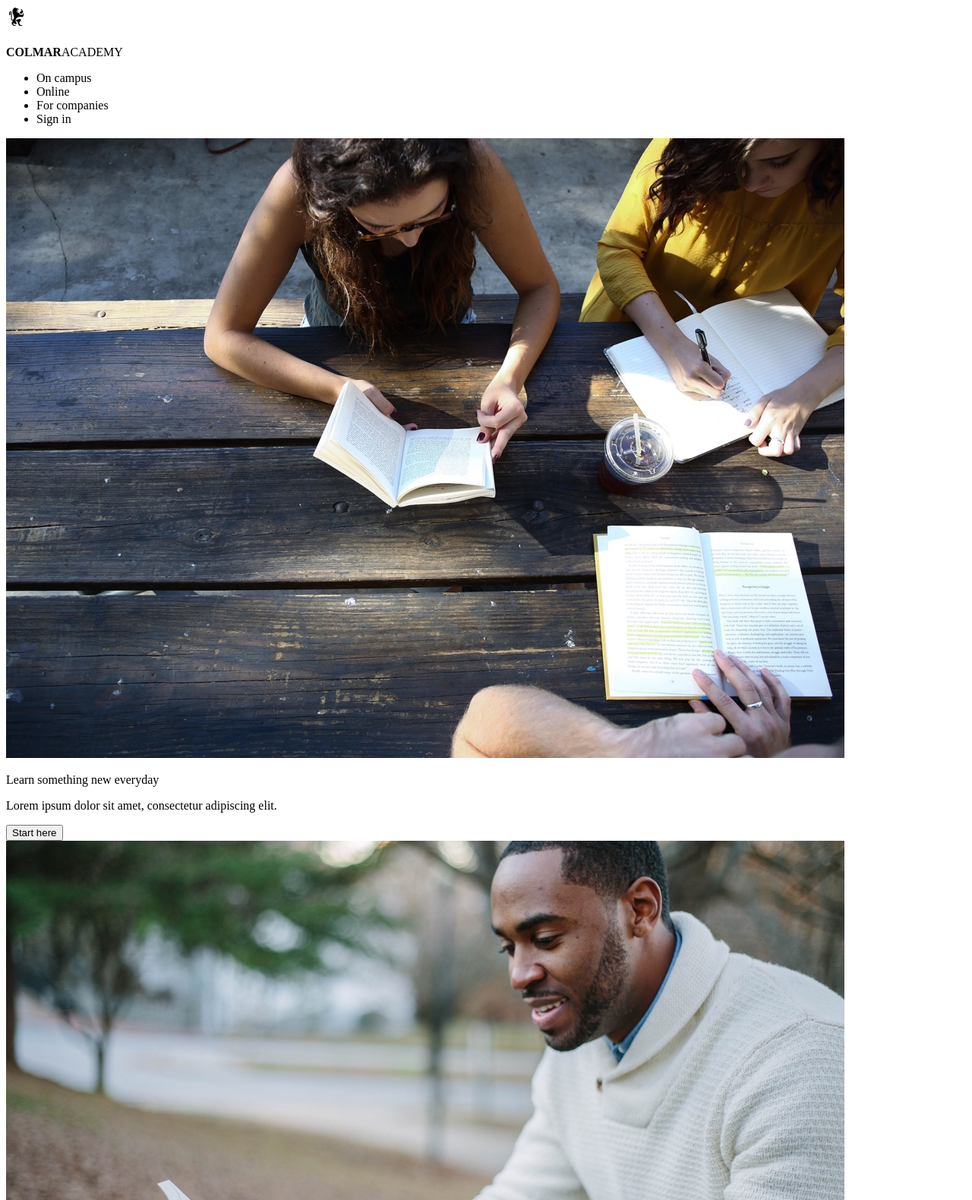
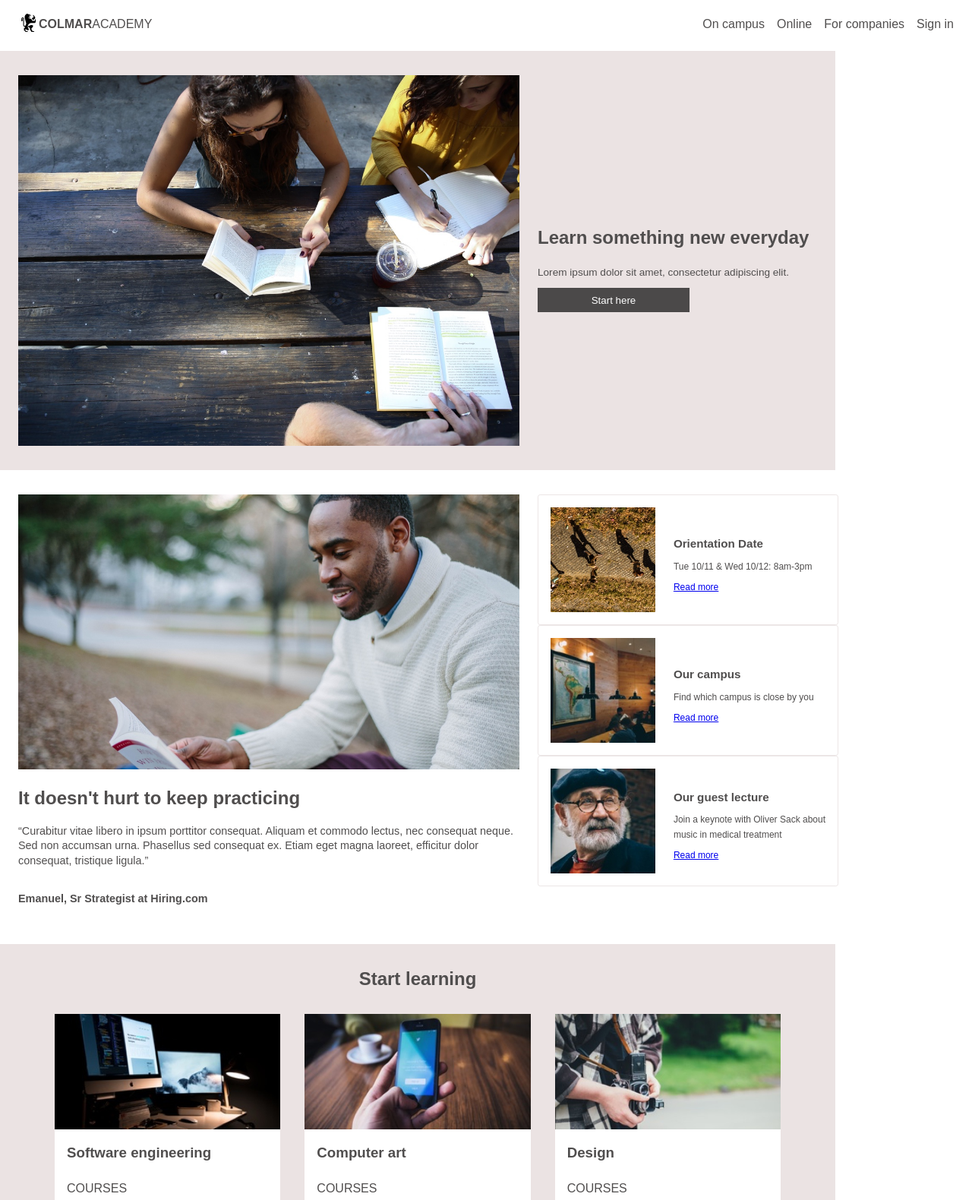
Before and after one commit to jsemone053169/colmar-academy, a plain HTML site: page index.html in a window 1280 px wide. Shown: the top 1580 px of the page at 76% size. Drawn offline with Linux system fonts and the light colour scheme.

Commit message:
HTML and CSS for section 1-3

```diff
--- a/css/style.css
+++ b/css/style.css
@@ -0,0 +1,198 @@
+body {
+  font-family: Arial, Helvetica, sans-serif;
+  margin: 0;
+  color: rgb(80, 78, 78);
+}
+
+.header {
+  display: flex;
+  align-items: center;
+  width: 100%;
+  position: fixed;
+  background-color: white;
+  z-index: 100;
+  height: 4rem;
+}
+
+.logo-name {
+  display: flex;
+  align-items: center;
+  height: 2rem;
+  position: absolute;
+  left: 1.5rem;
+}
+
+.header-links {
+  display: flex;
+  position: absolute;
+  right: 1.5rem;
+  gap: 1rem;
+}
+
+.sec-1 {
+  max-width: 1100px;
+  height: auto;
+  position: relative;
+  background-color: rgb(235, 227, 227);
+  top: 4.2rem;
+  display: flex;
+  align-items: center;
+}
+
+.sec-1 img {
+  width: 60%;
+  height: auto;
+  padding-left: 1.5rem;
+  padding-top: 2rem;
+  padding-bottom: 2rem;
+}
+
+.sec-1-content {
+  padding-left: 1.5rem;
+  padding-right: 1.5rem;
+}
+
+.sec-1-title {
+  font-size: 1.5rem;
+  font-weight: 900;
+}
+
+.sec-1-description {
+  font-size: .85rem;
+  font-weight: 500;
+}
+
+.start-here-btn {
+  width: 12.5rem;
+  height: 2rem;
+  border: none;
+  background-color: rgb(75, 73, 73);
+  color: white;
+  padding-top: 0.5rem;
+  padding-bottom: 0.5rem;
+}
+
+.sec-2 {
+  position: relative;
+  top: 4.2rem;
+  display: grid;
+  grid-template-columns: 60% 40%;
+  gap: 1.5rem;
+  max-width: 1100px;
+  padding-left: 1.5rem;
+  padding-top: 2rem;
+  padding-bottom: 2rem;
+}
+
+.main-content {
+  width: 100%;
+}
+
+.main-content img {
+  width: 100%;
+}
+
+.main-content p {
+  font-size: 0.9rem;
+  margin-bottom: 2rem;
+  line-height: 1.2rem;
+}
+
+.author {
+  font-size: 0.9rem;
+  font-weight: 700;
+}
+
+.card {
+  width: 90%;
+  height: auto;
+  overflow: hidden;
+  display: flex;
+  gap: 1.5rem;
+  border-style: solid;
+  border-width: 1px;
+  border-color: rgb(236, 230, 230);
+  box-sizing: border-box;
+  border-radius: 0.2rem;
+}
+
+.card:hover {
+  background-color: rgb(235, 227, 227);
+}
+
+.card img {
+  width: 35%;
+  height: auto;
+  display: block;
+  margin-left: 1rem;
+  margin-top: 1rem;
+  margin-bottom: 1rem;
+}
+.card-content {
+  display: inline-block;
+  width: 65%;
+  height: auto;
+  align-content: center;
+  line-height: 0.5rem;
+}
+
+.card-content h3 {
+  font-size: 0.95rem;
+}
+
+.card-content p {
+  font-size: 0.75rem;
+  line-height: 1.25rem;
+}
+
+.card-content a {
+  font-size: 0.75rem;
+}
+
+.sec-3 {
+  max-width: 1100px;
+  position: relative;
+  top: 4.2rem;
+  background-color: rgb(235, 227, 227);
+  align-items: center;
+}
+
+.sec-3 h2 {
+  padding-top: 2rem;
+  font-weight: 900;
+  text-align: center;
+}
+
+.course-cards {
+  display: grid;
+  grid-template-columns: 1fr 1fr 1fr;
+  gap: 2rem;
+  padding-left: 4.5rem;
+  padding-right: 4.5rem;
+  padding-bottom: 2rem;
+  margin-top: 2rem;
+}
+
+.course-desc {
+  background-color: white;
+}
+
+.course-desc img {
+  width: 100%;
+  height: auto;
+  margin-bottom: 0;
+}
+
+.course-desc h3 {
+  margin-left: 1rem;
+  margin-top: 0;
+  margin-bottom: 0;
+  padding-top: 1rem;
+}
+
+.course-desc p {
+  margin-right: 1rem;
+  padding-top: 0.5rem;
+  margin-left: 1rem;
+  line-height: 1.5rem;;
+}
--- a/index.html
+++ b/index.html
@@ -7,71 +7,119 @@
   <title>Colmar Academy</title>
 </head>
 <body>
-  <header>
+
+ <header class="header">
+  <div class="logo-name">
     <img src="images/ic-logo.svg">
-    <p>
-      <strong>COLMAR</strong>ACADEMY
-    </p>
-    <ul>
-      <li>On campus</li>
-      <li>Online</li>
-      <li>For companies</li>
-      <li>Sign in</li>
-    </ul>
-  </header>
+    <p><strong>COLMAR</strong></p>
+    <p>ACADEMY</p>
+  </div>
+  <div class="header-links">
+    <p>On campus</p>
+    <p>Online</p>
+    <p>For companies</p>
+    <p>Sign in</p>
+  </div>
+ </header>
 
-  <section class="sec-1-container">
-    <div class="learn-img">
-      <img class="learining" src="images/banner.jpg">
+  <section class="sec-1">
+    <img src="images/banner.jpg">
+    <div class="sec-1-content">
+      <p class="sec-1-title">Learn something new everyday</p>
+      <p class="sec-1-description">Lorem ipsum dolor sit amet, consectetur adipiscing elit.</p>
+      <button class="start-here-btn">Start here</button>
+      </div>
+  </section>
+
+  <section class="sec-2">
+    <div class="main-content">
+      <img src="images/information-main.jpg">
+      <h2>It doesn't hurt to keep practicing</h2>
+      <p>
+        “Curabitur vitae libero in ipsum porttitor consequat. Aliquam et commodo
+        lectus, nec consequat neque. Sed non accumsan urna. Phasellus sed consequat ex.
+        Etiam eget magna laoreet, efficitur dolor consequat, tristique ligula.”
+      </p>
+      <div class="author">Emanuel, Sr Strategist at Hiring.com</div>
     </div>
-    <div class="learn-content">
-      <p>
-        Learn something new everyday
-      </p>
-      <p>
-        Lorem ipsum dolor sit amet, consectetur adipiscing elit.
-      </p>
-    <div class="start-btn">
-      <button class="strt-here">Start here</button>
-    </div>
+
+    <div class="sidebar">
+      <div class="card">
+        <img src="images/information-orientation.jpg">
+        <div class="card-content">
+          <h3>Orientation Date</h3>
+          <p>Tue 10/11 & Wed 10/12: 8am-3pm</p>
+          <a href="#">Read more</a>
+        </div>
+      </div>
+
+      <div class="card">
+        <img src="images/information-campus.jpg">
+        <div class="card-content">
+          <h3>Our campus</h3>
+          <p>Find which campus is close by you</p>
+          <a href="#">Read more</a>
+        </div>
+      </div>
+
+      <div class="card">
+        <img src="images/information-guest-lecture.jpg">
+        <div class="card-content">
+          <h3>Our guest lecture</h3>
+          <p>Join a keynote with Oliver Sack about music in medical treatment</p>
+          <a href="#">Read more</a>
+        </div>
+      </div>
     </div>
   </section>
 
-  <section class="sec-2-container">
-    <div class="info-main-img">
-      <img class="main-info" src="images/information-main.jpg">
-    </div>
-    <div class="info-main-content">
-      <p class="info-header">
-        It doesn't hurt to keep practicing
-      </p>
-      <p class="info-content-quote">
-        "Curabitur vitae libero in ipsum porttitor consequat. Aliquam et commodo lectus, nec consequat neque. Sed non accumsan urna. Phasellus sed consequat ex. Etiam eget magna laoreet, efficitur dolor consequat, tristique ligula."
-      </p>
-      <p class="info-quote-cite">
-        Emanuel, Sr Strategist at Hiring.com
-      </p>
-    </div>
+  <section class="sec-3">
+    <h2>Start learning</h2>
+    <div class="course-cards">
+      <div class="course-desc">
+        <img src="images/course-software.jpg">
+        <h3>Software engineering</h3>
+        <p>COURSES</p>
+        <p>Web Development, Mobile Development, iOT, APIs</p>
+      </div>
 
-    <div class="orientation-container">
-      <div class="orientation-img">
-        <img class="orientation" src="images/information-orientation.jpg">
+      <div class="course-desc">
+        <img src="images/course-computer-art.jpg">
+        <h3>Computer art</h3>
+        <p>COURSES</p>
+        <p>Imaging & Design, Web Design, Motion Graphics & Visual Effects, Computer Animation</p>
       </div>
-      <div class="orientation-info">
-        <p class="orient-header">
-          Orientation date
-        </p>
-        <p class="orient-date">
-          Tue 10/11 & Wed 10/12: 8am-3pm
-        </p>
-        <p  class="read-more">
-         <a href="#">Read more</a>
-        </p>
+
+      <div class="course-desc">
+        <img src="images/course-design.jpg">
+        <h3>Design</h3>
+        <p>COURSES</p>
+        <p>User Experience Design, User Research, Visual Design</p>
+      </div>
+
+      <div class="course-desc">
+        <img src="images/course-data.jpg">
+        <h3>Data</h3>
+        <p>COURSES</p>
+        <p>Data Science, Big Data, SQL, Data Visualization</p>
+      </div>
+
+      <div class="course-desc">
+        <img src="images/course-business.jpg">
+        <h3>Business</h3>
+        <p>COURSES</p>
+        <p>Product Development, Business Development, Startup</p>
+      </div>
+
+      <div class="course-desc">
+        <img src="images/course-marketing.jpg">
+        <h3>Marketing</h3>
+        <p>COURSES</p>
+        <p>Analytics, Content Marketing, Mobile Marketing</p>
       </div>
     </div>
+  </section>
 
-
-  </section>
 
 </body>
 </html>
```
